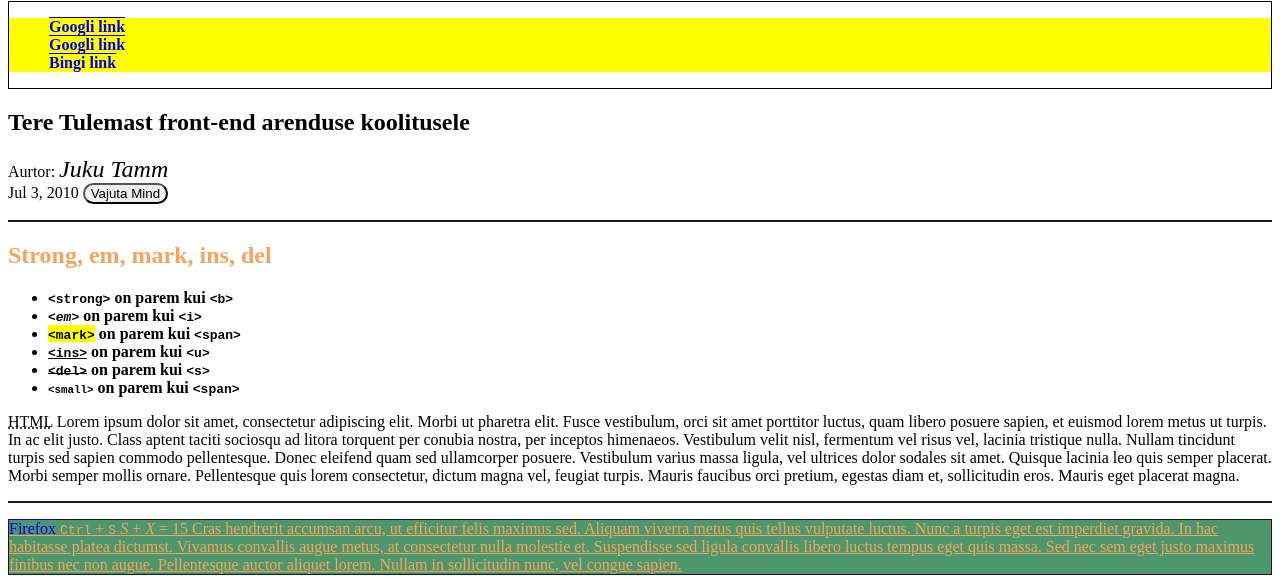
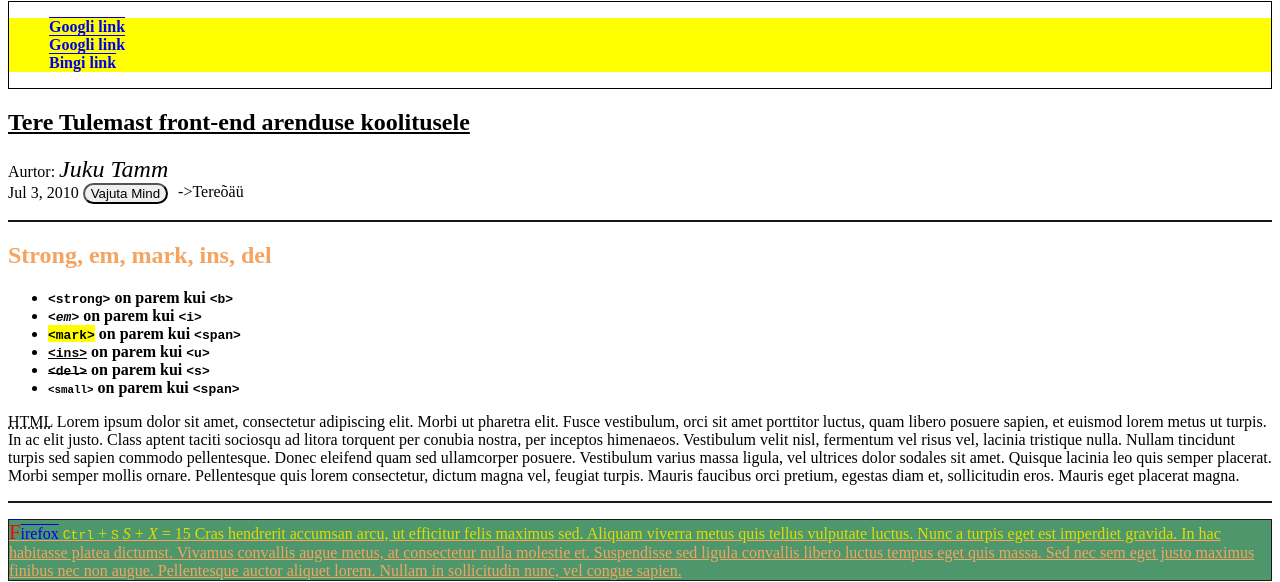
Before and after one commit to Tarts85/FrontEnd201711, a plain HTML site: page Roman/index.html in a window 1280 px wide. Shown: the part 171-753 px from the top of the page. Drawn offline with Linux system fonts and the light colour scheme; files whose address does not match are found by name.

Commit message:
Pseodo-klass jätk, pseodo-elemendit, @reeglid

```diff
--- /dev/null
+++ b/Roman/common.css
@@ -0,0 +1,3 @@
+h1{
+    text-decoration: underline;
+}
--- a/Roman/index.html
+++ b/Roman/index.html
@@ -75,7 +75,7 @@
                     Aurtor: <cite itemprop="author" class="autor">Juku Tamm</cite>
                     <meta itemprop="proficiencyLevel" content="Beginner"> <!-- ei ole näha lõppkasutajale -->
                     <br><time datetime="2010-07-03" itemprop="datePublished">Jul 3, 2010</time>
-                    <button name="button" id="nuppuke">Vajuta Mind</button>
+                    <span class="nupp"><button name="button" id="nuppuke">Vajuta Mind</button></span>
                 </header>
                 <p itemprop="description"><!-- Artikli alguses tihti kasutatav lühikokkuvõte on sobilik descriptioniks -->
                     <h2>Strong, em, mark, ins, del</h2>
--- a/Roman/style.css
+++ b/Roman/style.css
@@ -1,3 +1,5 @@
+@charset "utf-8";
+@import "common.css" screen, projection;
 nav {
     border: 1px solid black;
 }
@@ -7,7 +9,7 @@ p {
     border: 1px solid hsl(15, 16%, 10%);
     text-decoration: underline;
 }
-/*16-nd süsteem 0,1,2,3,4,5,6,7,8,9,A,B,C,D,E,F*/
+/*16-nd sÃŒsteem 0,1,2,3,4,5,6,7,8,9,A,B,C,D,E,F*/
 .autor {
     font-size: 24px;
 }
@@ -32,7 +34,7 @@ p + * {
 ul, ol {
     font-weight: 900;
 }
-/*süviti otsing */
+/*sÃŒviti otsing */
 nav li {
     list-style-type: none;
 }
@@ -51,3 +53,21 @@ ol > li{
 :any-link {
     text-decoration: overline;
 }
+
+/*Pseudo elemendid*/
+
+.nupp::after{
+    content: "->Tereõäü";
+    position: absolute;
+    transform: translate(10px);
+}
+p::first-line {
+    color: rgb(224, 221, 0);
+}
+p::first-letter {
+    color: red;
+    font-size: 130%;
+}
+::selection {
+    background: cyan;
+}
```
